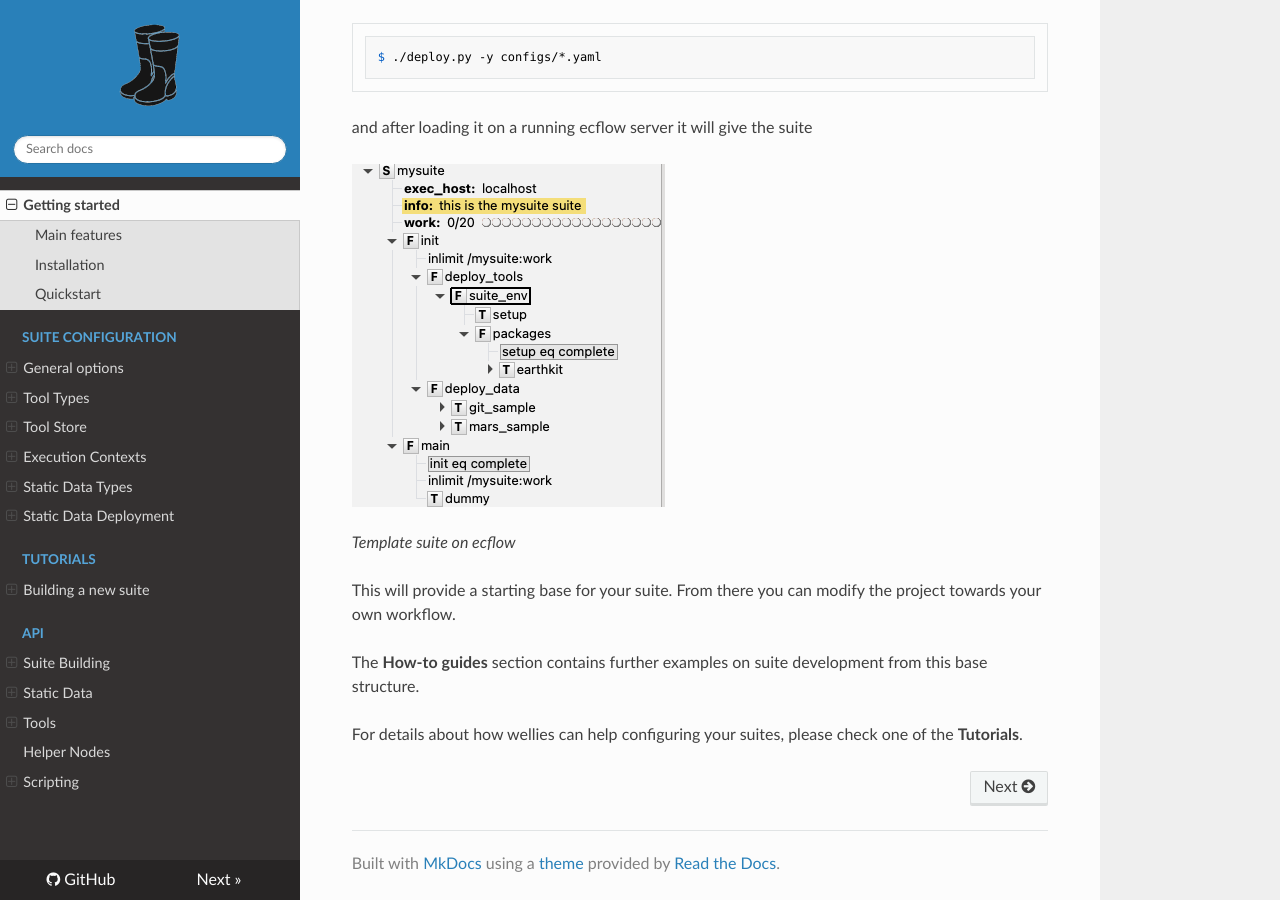
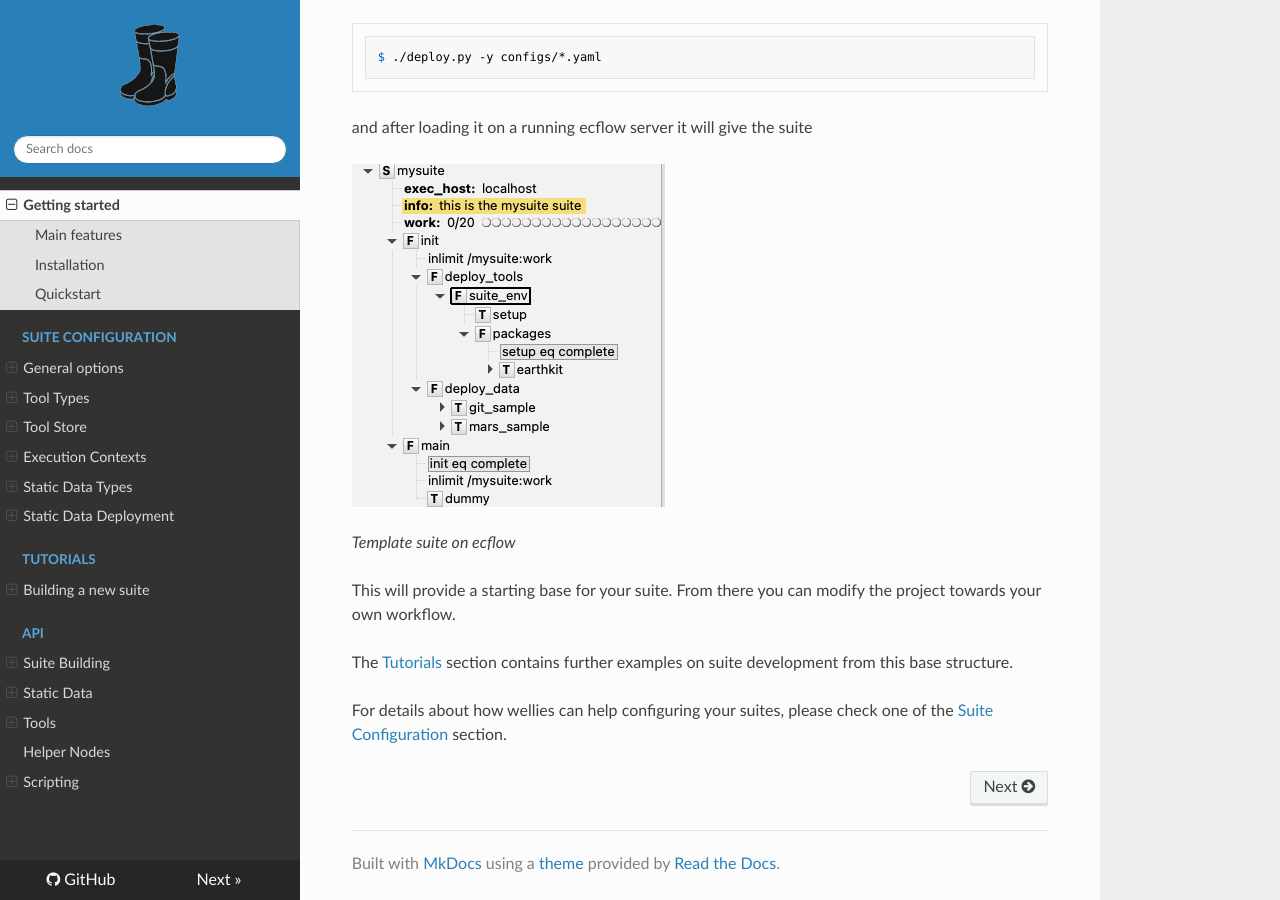
Before and after one commit to ecmwf/pyflow-wellies, an MkDocs documentation site: the page built from docs/index.md, in a window 1280 px wide and 900 px high, scrolled down 1489 px. Built offline with MkDocs 1.6.1, drawn with Linux system fonts in a browser that asks for light colours; nearby versions of some CDN libraries; some of the changed text lies outside the part shown.

Commit message:
fix internal links

```diff
--- a/docs/index.md
+++ b/docs/index.md
@@ -83,8 +83,8 @@ and after loading it on a running ecflow server it will give the suite
 This will provide a starting base for your suite. From there you can modify the
 project towards your own workflow.
 
-The **How-to guides** section contains further examples on suite
+The [Tutorials](quickstart_guide.md) section contains further examples on suite
 development from this base structure.
 
 For details about how wellies can help configuring your suites, please check one
-of the **Tutorials**.
+of the [Suite Configuration](configurations.md) section.
```
